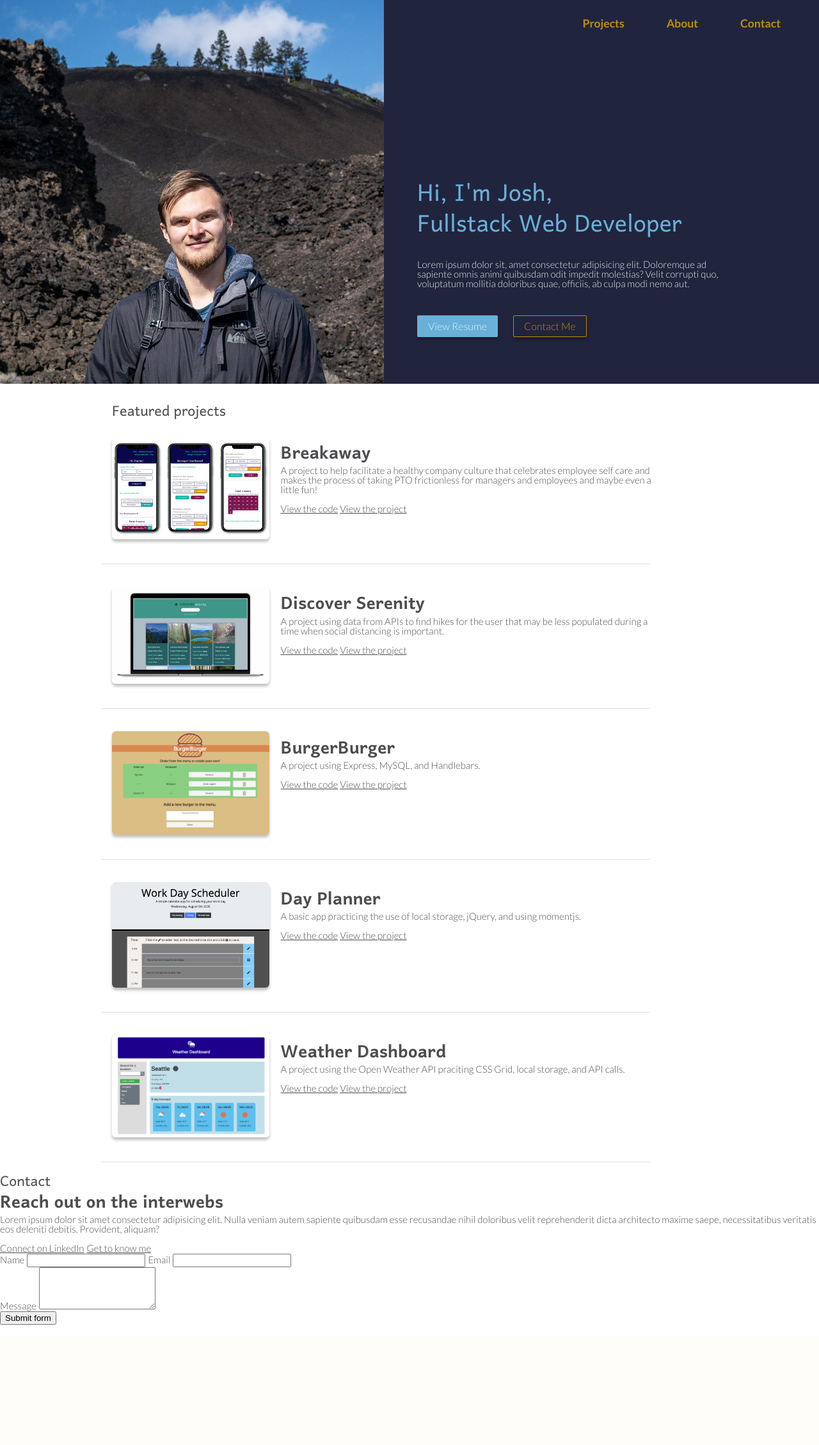
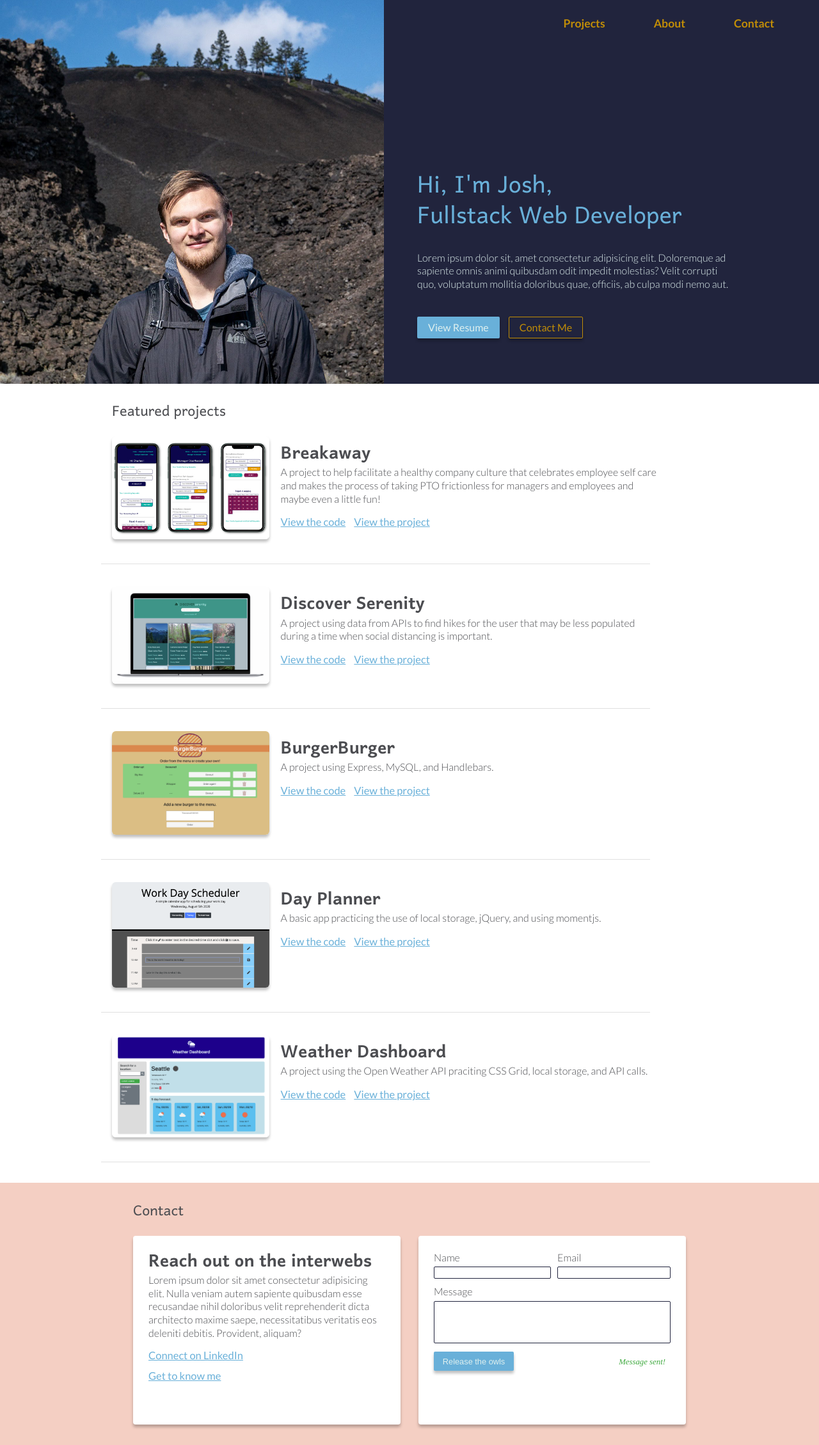
Before and after one commit to zapponejosh/joshzappone.tech, a Node server app: page / in a window 1280 px wide. Shown: the whole page at 64% size. Before the commit the page ends 2071 px from the top, so only its background shows below. Run offline with Node 20, Linux system fonts and the light colour scheme; some libraries are stand-ins or nearby versions.

Commit message:
styles contact section

```diff
--- a/public/css/style.css
+++ b/public/css/style.css
@@ -58,14 +58,16 @@ th,
 label {
   font-family: "lato";
   font-weight: 300;
-  font-size: 15px;
+  font-size: 1rem;
+  line-height: 1.3rem;
 }
 
 a {
   font-family: "lato";
-  font-weight: 300;
-  font-size: 15px;
-  color: var(--default-text);
+  font-weight: 400;
+  font-size: 1.03rem;
+  color: var(--primary-color);
+  margin-right: 10px;
 }
 
 body {
@@ -144,9 +146,6 @@ p {
   display: inline-block;
   text-align: center;
   text-decoration: none;
-
-  /* create a small space when buttons wrap on 2 lines */
-  margin: 2px 10px;
 
   /* invisible border (will be colored on hover/focus) */
   border: solid 1px transparent;
@@ -258,6 +257,101 @@ h1.intro {
 }
 /* end project section styles */
 
+/* Contact section styles */
+.contact-section {
+  display: flex;
+  flex-direction: column;
+  background-color: var(--light-primary-color);
+  min-height: 390px;
+  margin-top: 32px;
+  padding: 32px;
+}
+
+.contact-section .section-title {
+  grid-column: span 2;
+}
+
+.contact-tiles {
+  max-width: 1000px;
+  margin: 0 auto;
+  display: grid;
+  grid-template-columns: repeat(2, minmax(auto, 418px));
+  column-gap: 28px;
+  row-gap: 22px;
+}
+
+.tile {
+  height: 295px;
+  background-color: #fff;
+  padding: 24px;
+  border-radius: 4px;
+  box-shadow: var(--default-shadow);
+}
+
+.t-1 , .t-2 {
+  grid-column: span 1;
+}
+
+.contact-link {
+  display: block;
+  margin-bottom: 1rem;
+
+}
+
+
+/* form */
+.form-group {
+  display: flex;
+}
+
+#email, .f-email-group {
+  width: 100%;
+}
+.contact-section label {
+  display: block;
+  margin-bottom: 4px;
+}
+
+.contact-section input {
+  margin-right: 10px;
+  margin-bottom: 10px;
+  border: 1.6px solid var(--dark-primary-color);
+  border-radius: 2px;
+}
+
+textarea {
+  margin-bottom: 10px;
+  resize: none;
+  width: 100%;
+  border: 1.6px solid var(--dark-primary-color);
+  border-radius: 2px;
+
+}
+
+textarea:focus , input:focus {
+  outline: none;
+  background-color: var(--p-variant-color);
+}
+
+.contact-section button {
+  font-size: .8rem;
+}
+
+#response {
+  float: right;
+  margin-top: 10px;
+  margin-right: 8px;
+  color: rgb(64, 170, 64);
+  font-size: .8rem;
+  font-style: italic;
+
+}
+
+/* end contact section tiles */
+
+
+/* MEDIA QUERIES!!! */
+
 /* hero and nav styles for mobile */
 @media only screen and (max-device-width: 1020px) and (-webkit-min-device-pixel-ratio: 2) {
   .hero {
@@ -304,6 +398,7 @@ h1.intro {
 
 }
 
+/* media query for project display */
 @media only screen and (max-device-width: 600px) and (-webkit-min-device-pixel-ratio: 2) {
   .project {
     flex-direction: column;
@@ -317,10 +412,24 @@ h1.intro {
     margin: 0 0 6px;
   }
 
-  .project-section .section-title {
+ .section-title {
     margin: 0;
     text-align: center;
   }
+}
 
+@media only screen and (max-device-width: 760px) and (-webkit-min-device-pixel-ratio: 2) {
+  .t-1 , .t-2 {
+    grid-column: span 2;
+    height: fit-content;
+  }
+}
+@media only screen and (max-device-width: 420px) and (-webkit-min-device-pixel-ratio: 2) {
+  .form-group {
+    flex-direction: column;
+  }
 
+  #name, .f-name-group {
+    width: 100%;
+  }
 }
--- a/views/partials/contact.handlebars
+++ b/views/partials/contact.handlebars
@@ -1,8 +1,9 @@
 <section class="contact-section">
-  <h3 class="section-title">Contact</h3>
 
   <div class="contact-tiles">
-    <div class="tile">
+    <h3 class="section-title">Contact</h3>
+
+    <div class="tile t-1">
       <h2 class="tile-header">Reach out on the interwebs</h2>
       <p>Lorem ipsum dolor sit amet consectetur adipisicing elit. Nulla veniam autem sapiente quibusdam esse recusandae
         nihil doloribus velit reprehenderit dicta architecto maxime saepe, necessitatibus veritatis eos deleniti
@@ -11,22 +12,27 @@
       <a href="#" class="contact-link">Connect on LinkedIn</a>
       <a href="#" class="contact-link">Get to know me</a>
     </div>
-    <div class="tile">
+    <div class="tile t-2">
       <form action="/" id="contact">
         <div class="form-group">
-          <label for="name">Name</label>
-          <input type="text" class="form-control" name="name" id="name" aria-describedby="nameInput" required>
+          <div class="f-name-group">
+            <label for="name">Name</label>
+            <input type="text" class="form-control" name="name" id="name" aria-describedby="nameInput" required>
+          </div>
 
-          <label for="email">Email</label>
-          <input type="email" class="form-control" name="email" id="email" aria-describedby="emailInput" required>
+          <div class="f-email-group">
+            <label for="email">Email</label>
+            <input type="email" class="form-control" name="email" id="email" aria-describedby="emailInput" required>
+          </div>
+
         </div>
-        <div class="form-group">
+        <div>
           <label for="message">Message</label>
           <textarea class="form-control" name="message" id="message" rows="4" required></textarea>
         </div>
-        <div class="form-group">
-          <button type="submit">Submit form</button>
-          <p id="response"></p>
+        <div>
+          <button class="btn btn-primary" type="submit">Release the owls</button>
+          <span id="response">Message sent!</span>
         </div>
       </form>
     </div>
```
